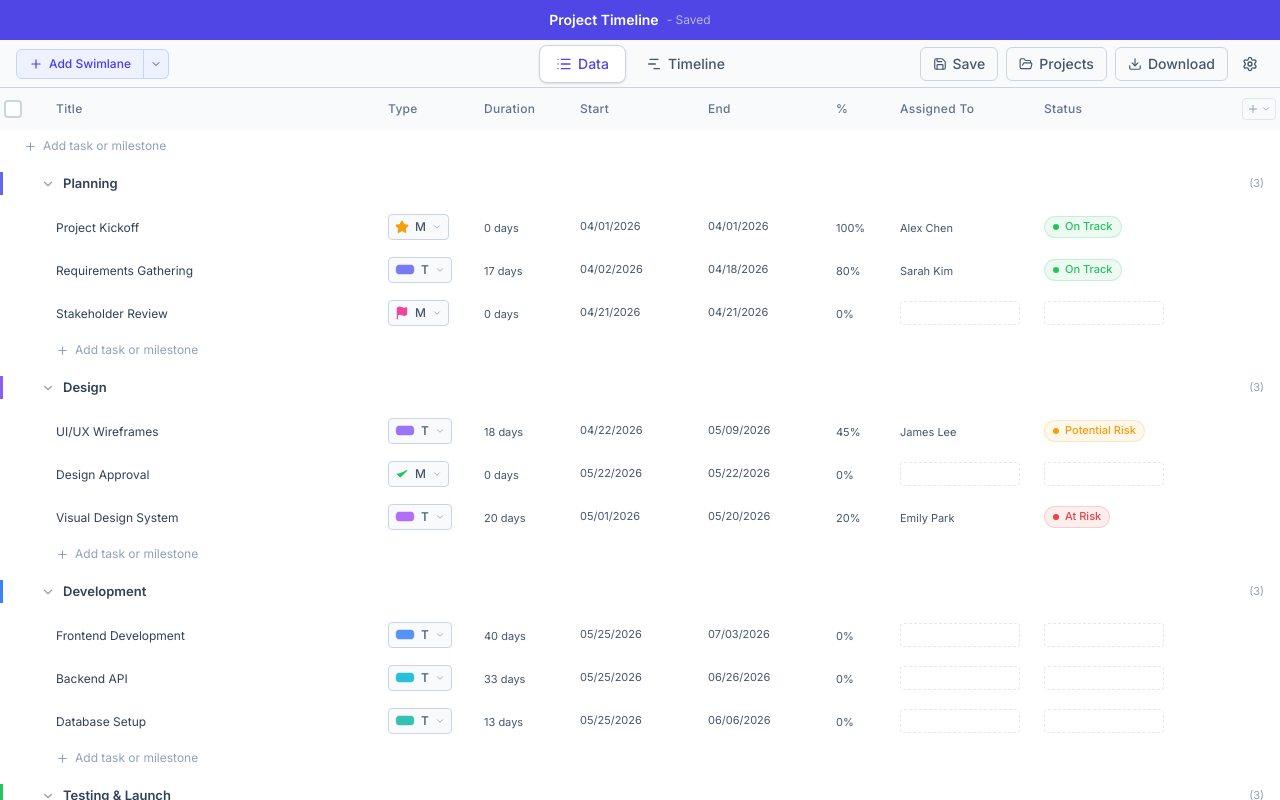
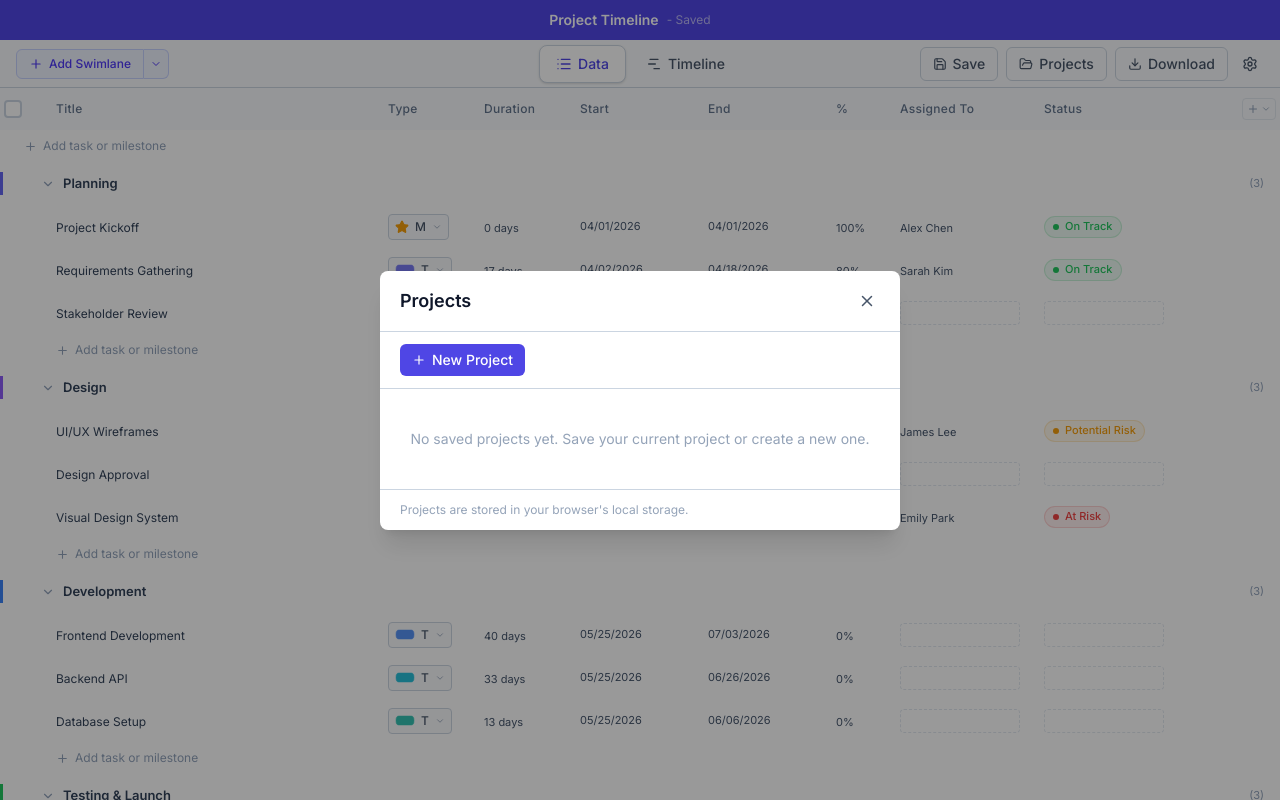
Before and after one commit to hraqian/visualize_project_timeline, a React (Vite) app: page / in a window 1280 px wide. Built offline with nearby package versions, Linux system fonts and the light colour scheme.

Commit message:
fix: show Project Manager modal on initial app load

```diff
--- a/src/App.tsx
+++ b/src/App.tsx
@@ -31,7 +31,7 @@ function App() {
 
   const [editingName, setEditingName] = useState(false);
   const [nameValue, setNameValue] = useState(projectName);
-  const [showProjectManager, setShowProjectManager] = useState(false);
+  const [showProjectManager, setShowProjectManager] = useState(true);
 
   const commitName = useCallback(() => {
     const trimmed = nameValue.trim();
```
